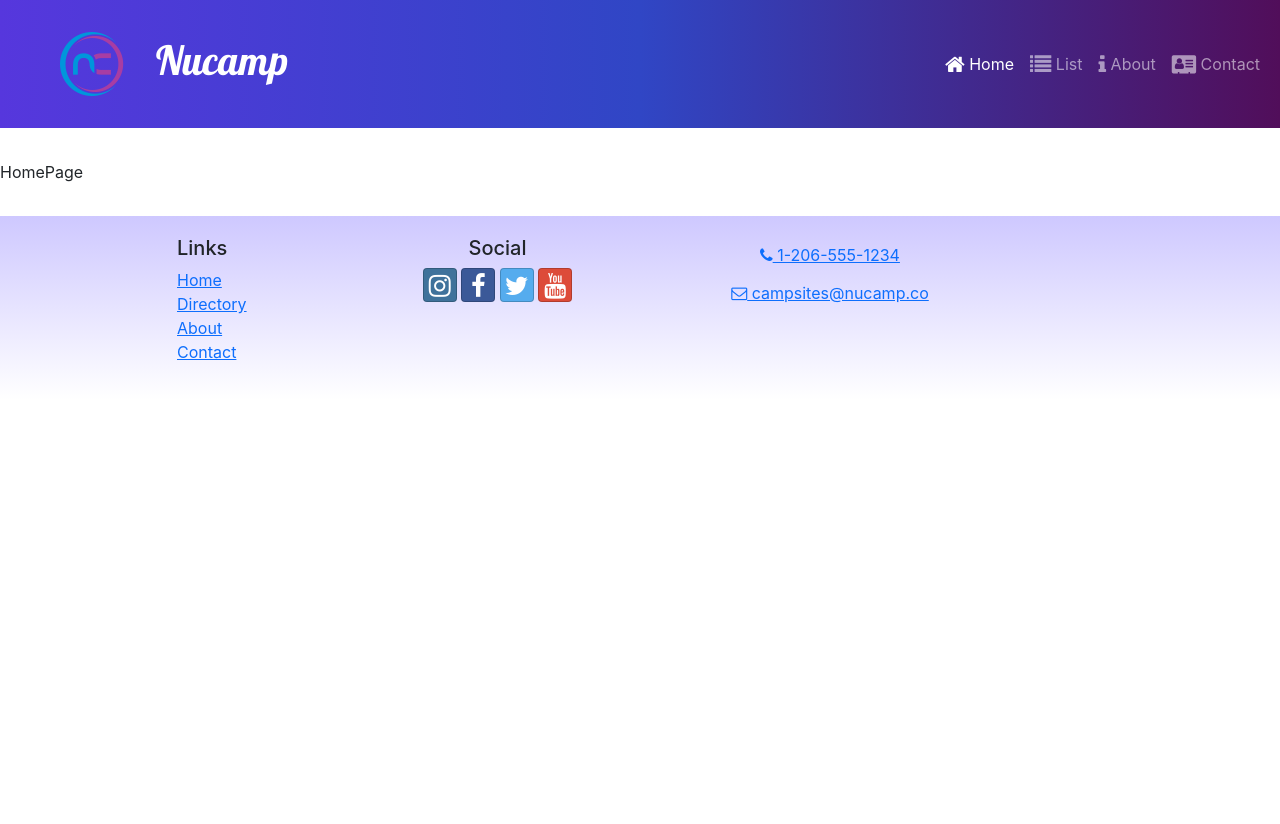
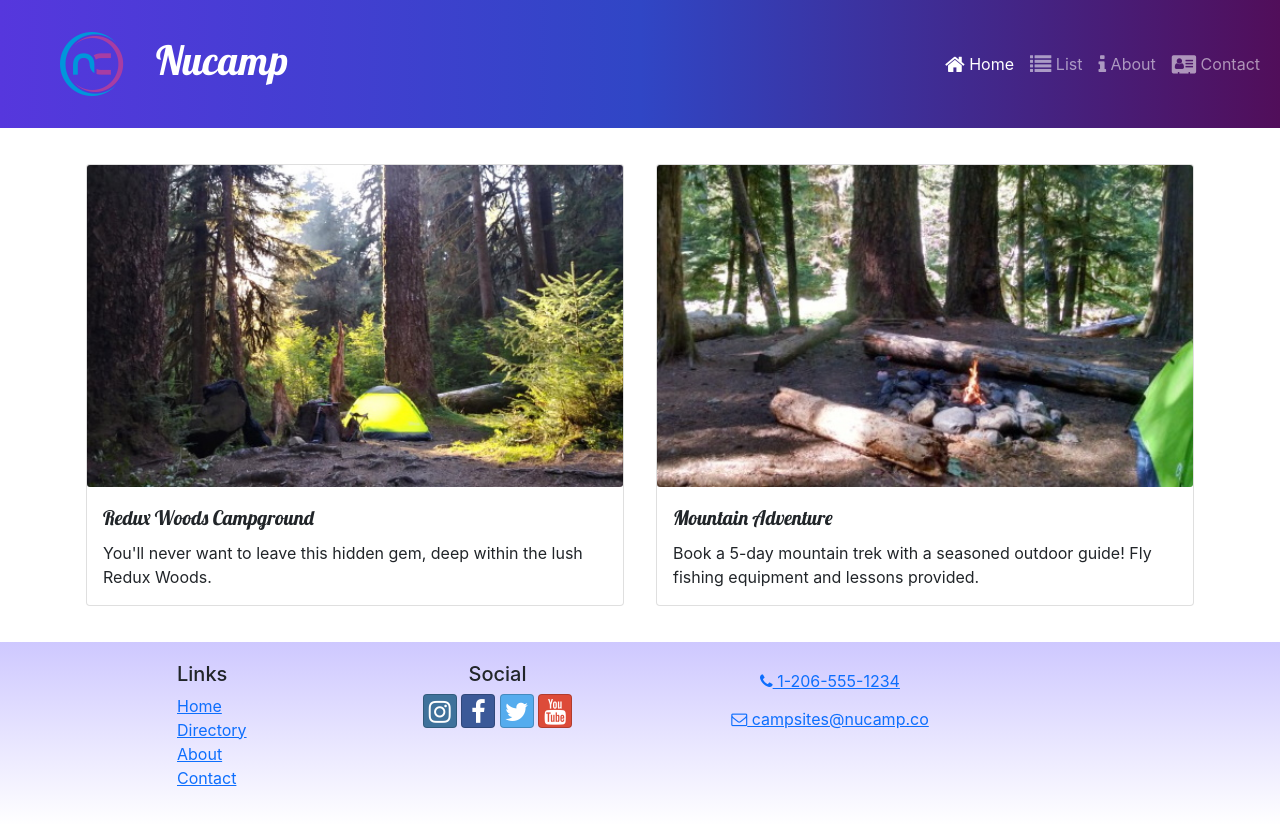
Before and after one commit to RozoLux/Nucamp---React, a React (Create React App) app: page / in a window 1280 px wide. Before the commit the page ends 800 px from the top, so only its background shows below. Built offline with nearby package versions, Linux system fonts and the light colour scheme.

Commit message:
Homepage Display

```diff
--- a/src/features/campsites/campsitesSlice.js
+++ b/src/features/campsites/campsitesSlice.js
@@ -8,3 +8,8 @@
   return CAMPSITES.find((campsite) => campsite.id === id);
 
 };
+
+export const selectFeaturedCampsite = () => {
+
+  return CAMPSITES.find((campsite)=> campsite.featured )
+};
--- /dev/null
+++ b/src/features/display/DisplayCard.js
@@ -0,0 +1,17 @@
+import {Card, CardImg, CardText, CardBody, CardTitle } from 'reactstrap';
+
+const DisplayCard = ({item}) => {
+  const {image, name, description} = item;
+
+  return (
+    <Card>
+      <CardImg src={image} alt={name} />
+      <CardBody>
+        <CardTitle>{name}</CardTitle>
+        <CardText>{description}</CardText>
+      </CardBody>
+    </Card>
+  );
+};
+
+export default DisplayCard;
--- /dev/null
+++ b/src/features/display/DisplayList.js
@@ -0,0 +1,22 @@
+import {Col, Row} from 'reactstrap';
+import DisplayCard from './DisplayCard';
+import {selectFeaturedCampsite} from '../campsites/campsitesSlice';
+import { selectFeaturedPromotion } from '../promotions/promotionsSlice';
+
+const DisplayLIst = () => {
+  const items =[selectFeaturedCampsite(), selectFeaturedPromotion()] ;
+
+  return (
+    <Row>
+      {items.map((item,idx)=> {
+        return (
+          <Col md className='m-1' key={idx}>
+            <DisplayCard item={item}/>
+          </Col>
+        );
+      })}
+    </Row>
+  );
+};
+
+export default DisplayLIst ;
--- /dev/null
+++ b/src/features/promotions/promotionsSlice.js
@@ -0,0 +1,7 @@
+import {PROMOTIONS} from '../../app/shared/PROMOTIONS';
+
+
+export const selectFeaturedPromotion = () => {
+  return PROMOTIONS.find((promotion)=> promotion.featured)
+
+};
--- a/src/pages/HomePage.js
+++ b/src/pages/HomePage.js
@@ -1,5 +1,13 @@
+import { Container } from "reactstrap";
+import DisplayLIst from "../features/display/DisplayList";
+
+
 const HomePage =() => {
-  return <div>HomePage</div>;
+  return (
+    <Container>
+      <DisplayLIst/>
+    </Container>
+  );
 
 };
 
```
